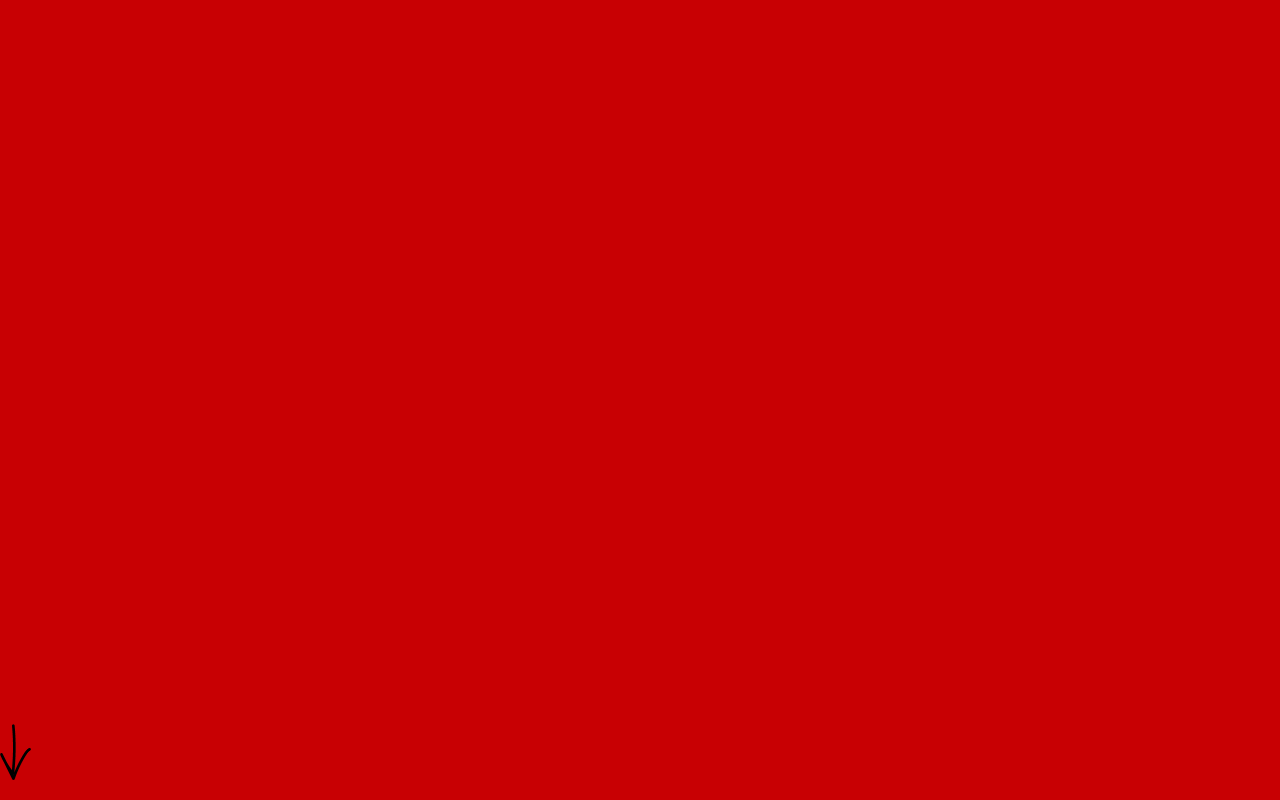
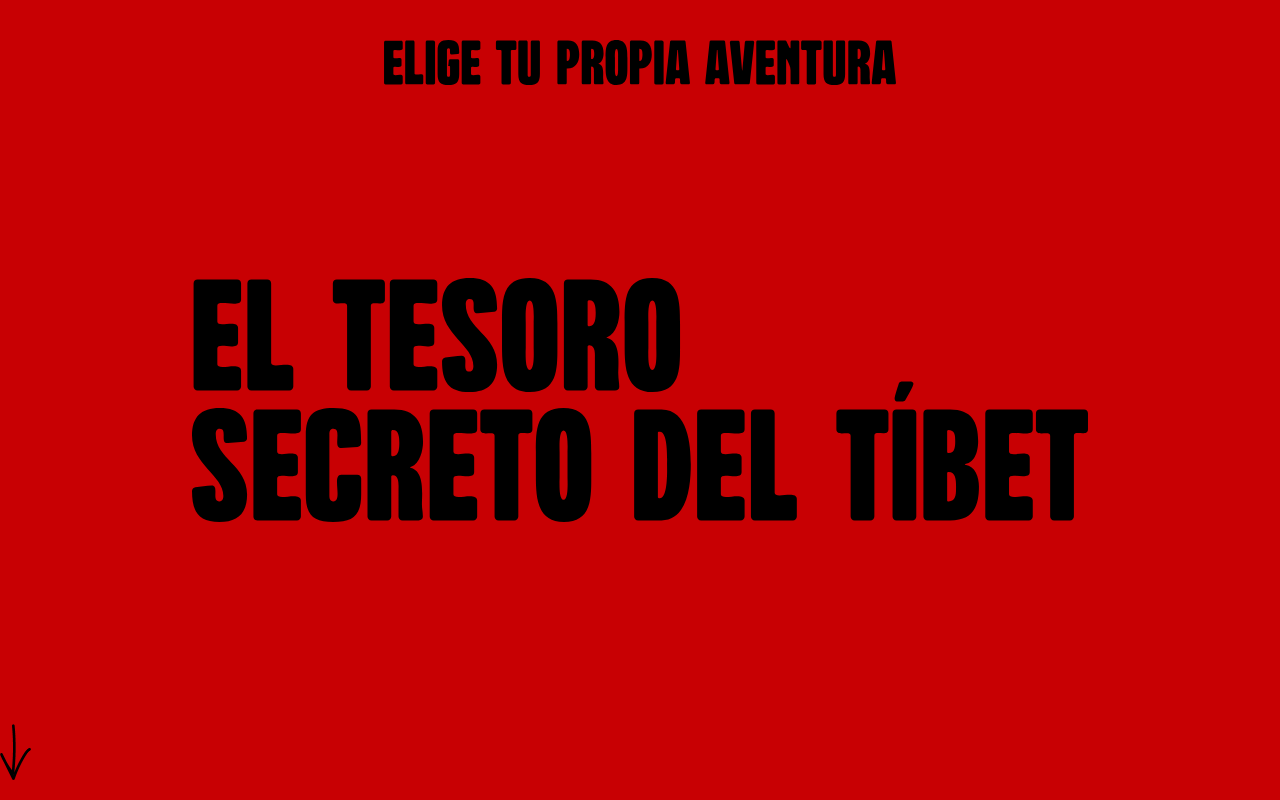
Before and after one commit to marihorsi/marihorsi.github.io, a plain HTML site: page index.html in a window 1280 px wide. Drawn offline with nearby package versions, Linux system fonts and the light colour scheme.

Commit message:
Update index.html

```diff
--- a/index.html
+++ b/index.html
@@ -16,8 +16,8 @@
 	<div class="container">
 
 		<div class="slider" id="portada">
-			<img class="logo" src="img/logo.png" alt="">
-			<img class="titulo" src="img/titulo.png" alt="">
+			<img class="logo" src="img/logo.svg" alt="">
+			<img class="titulo" src="img/titulo.svg" alt="">
 			<img class="flecha" src="img/flecha.png" alt="">
 		</div>
 
```
